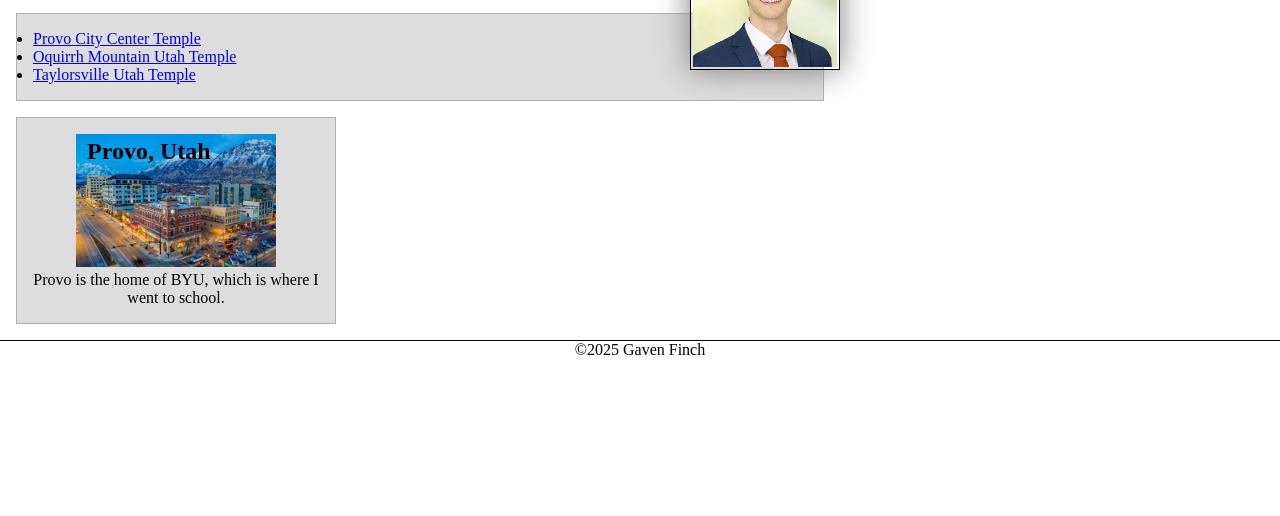
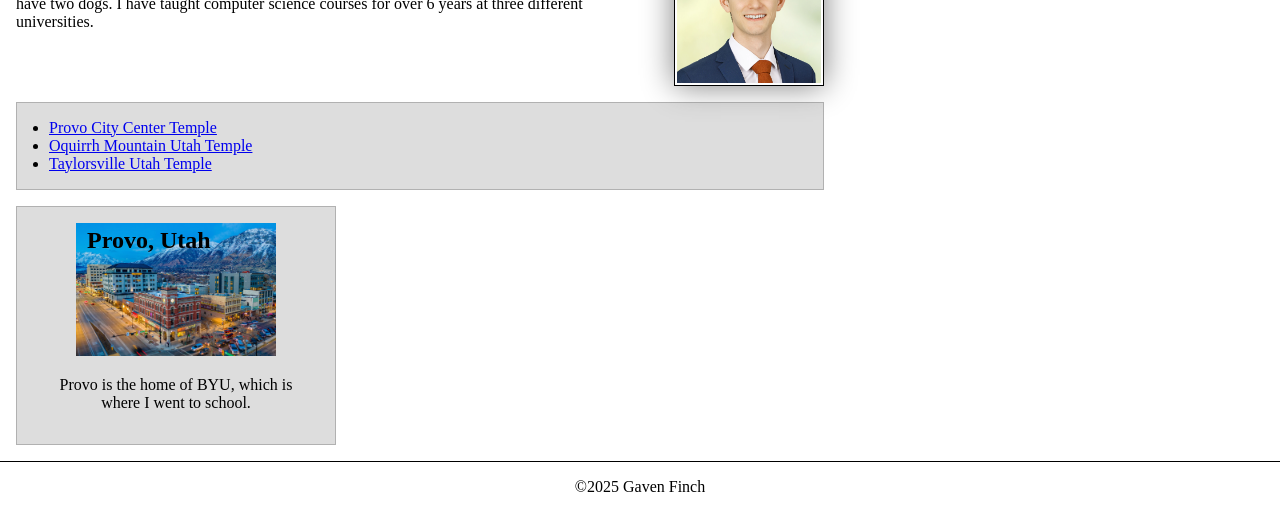
Before and after one commit to twigleg2/wdd130, a plain HTML site: page index.html in a window 1280 px wide. Shown: the part 284-800 px from the top of the page. Drawn offline with Linux system fonts and the light colour scheme.

Commit message:
Style fixes

```diff
--- a/index.html
+++ b/index.html
@@ -22,7 +22,7 @@
 
     <main>
         <h1>Gaven Finch | WDD 130</h1>
-        <img src=" images/profile.webp" alt="Gaven Finch">
+        <img src="images/profile.webp" alt="Gaven Finch">
         <p>
             Hi, I'm Brother Finch, and I teach WDD 130 for BYU Pathways.
             I went to school at BYU and got a degree in Computer Science.
@@ -34,7 +34,7 @@
 
 
         </p>
-        <ul class="box">
+        <ul class="box indent_left">
             <li><a href="https://www.churchofjesuschrist.org/temples/details/provo-city-center-temple?lang=eng"
                     target="_blank">Provo City Center Temple</a></li>
             <li><a href="https://www.churchofjesuschrist.org/temples/details/oquirrh-mountain-utah-temple?lang=eng"
--- a/styles/styles.css
+++ b/styles/styles.css
@@ -52,11 +52,12 @@ main img {
     height: auto;
     border: 1px solid black;
     padding:2px;
+    margin: 1rem;
     box-shadow: 0 0 30px gray;
 }
 
 p {
-    padding: 0;
+    margin: 1rem;
 }
 
 /* CSS class selectors */
@@ -64,7 +65,12 @@ p {
 .box {
     margin: 1rem;
     padding: 1rem;
+    clear: both;
     border: 1px solid rgb(0 0 0 / 0.2);
     background-color: #ddd;
     color: black;
 }
+
+.indent_left {
+    padding-left: 2rem;
+}
```
